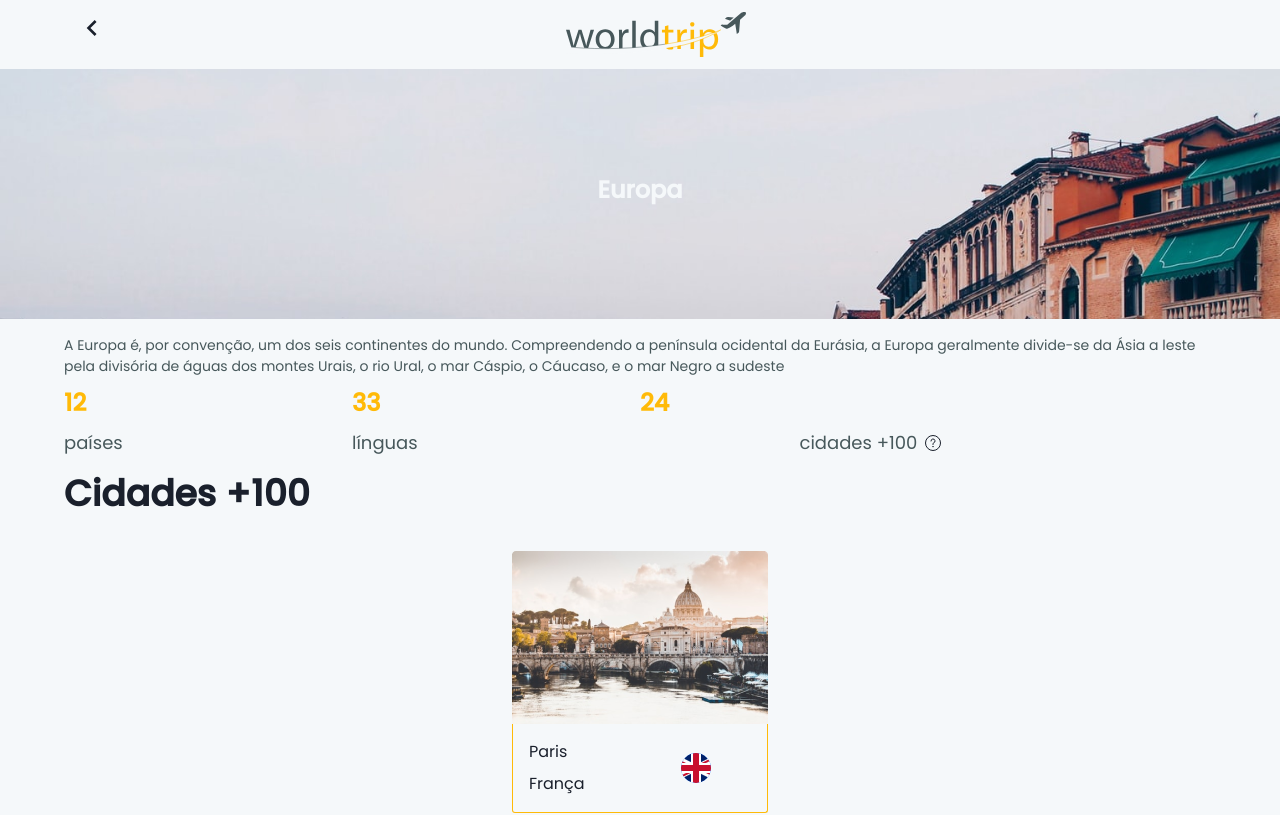
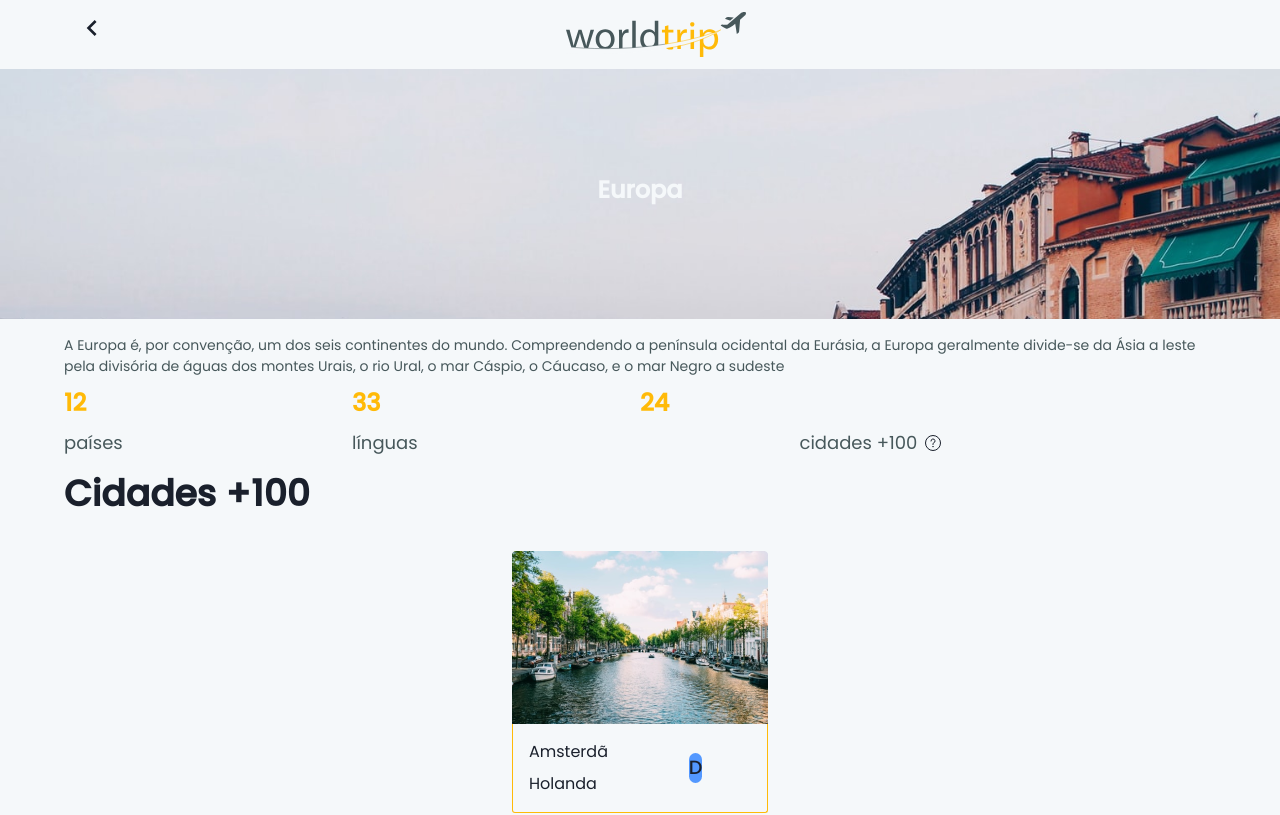
Before and after one commit to Dathin/chakraui, a Next.js app: page /contnents/europe in a window 1280 px wide. Shown: the top 815 px of the page. Built offline with nearby package versions, Linux system fonts and the light colour scheme.

Commit message:
fix: tornando dinamico as cidades

```diff
--- a/src/components/Cities/index.tsx
+++ b/src/components/Cities/index.tsx
@@ -14,19 +14,18 @@ interface CitiesProps {
 export function Cities({top100Cities}: CitiesProps){
     return <Flex w="100%" justifyContent="center" pt={9} mb={9}>
         <SimpleGrid columns={1} spacing={10} >
-            {/* {top100Cities.map(() => )} */}
-            <Stack width="256" spacing={0}>
-                <Image width="256" height="173" src="/rome.png" alt="Roma" />
+            {top100Cities.map(({image, name, countryName, countryImage}, index) => <Stack width="256" spacing={0} key={index}>
+                <Image width="256" height="173" src={image} alt={name} />
                 <Flex w="100%" p={4} border="1px solid #FFBA08" borderBottomRadius={3} borderTop="none">
                     <Stack w="50%">
-                        <div>Paris</div>
-                        <div>França</div>
+                        <Box>{name}</Box>
+                        <Box>{countryName}</Box>
                     </Stack>
                     <Flex w="50%" justifyContent="center" alignItems="center">
-                        <Avatar name="defaultcontryavatar" width="30" height="30" src="/defaulcountryavatar.png" />
+                        <Avatar name="defaultcontryavatar" width="30" height="30" src={countryImage} />
                     </Flex>
                 </Flex>
-            </Stack>
+            </Stack>)}
         </SimpleGrid>
     </Flex>
 }
```
